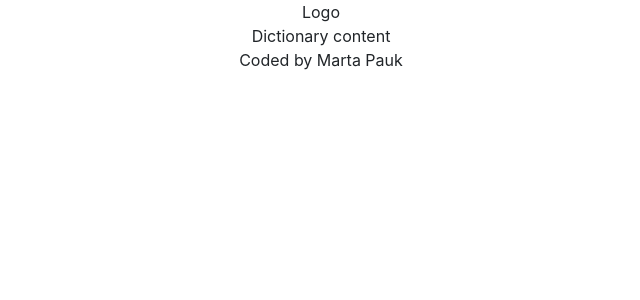
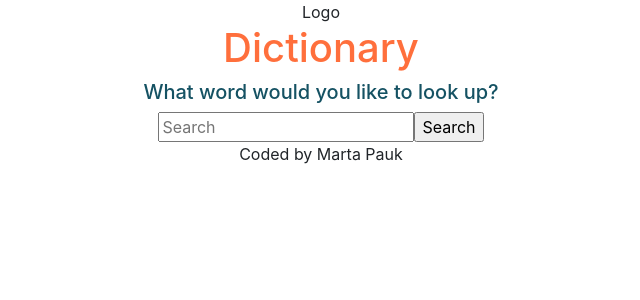
Before and after one commit to marta0220/dictionary-project, a React (Create React App) app: page / in a window 1280 px wide. Shown: the top 300 px of the page, without its empty margins (319-959 px from the left). Built offline with nearby package versions, Linux system fonts and the light colour scheme.

Commit message:
Made search engine

```diff
--- a/package.json
+++ b/package.json
@@ -6,6 +6,7 @@
     "@testing-library/jest-dom": "^5.16.5",
     "@testing-library/react": "^13.3.0",
     "@testing-library/user-event": "^13.5.0",
+    "axios": "^0.27.2",
     "react": "^18.2.0",
     "react-dom": "^18.2.0",
     "react-scripts": "5.0.1",
--- a/src/Dictionary.css
+++ b/src/Dictionary.css
@@ -4,3 +4,14 @@
   --secondary-color: #ff9a3c;
   --accent-color: #ffc93c;
 }
+.Dictionary {
+  color: var(--default-text-color);
+}
+.Dictionary h1 {
+  color: var(--primary-color);
+}
+.Dictionary .word {
+  color: var(--secondary-color);
+  text-align: start;
+  font-size: 45px;
+}
--- a/src/Dictionary.js
+++ b/src/Dictionary.js
@@ -1,6 +1,37 @@
-import React from "react";
+import React, { useState } from "react";
+import axios from "axios";
 import "./Dictionary.css";
 
 export default function Dictionary() {
-  return <div className="Dictionary">Dictionary content</div>;
+  let [keyword, setKeyword] = useState(null);
+  let [data, setData] = useState({});
+  function handleResponse(response) {
+    setData(response.data[0]);
+  }
+  function search(event) {
+    event.preventDefault();
+    let apiUrl = `https://api.dictionaryapi.dev/api/v2/entries/en/${keyword}`;
+    axios.get(apiUrl).then(handleResponse);
+  }
+
+  function handleChangeOfKeyword(event) {
+    setKeyword(event.target.value);
+  }
+
+  return (
+    <div className="Dictionary">
+      <h1>Dictionary</h1>
+      <h5>What word would you like to look up?</h5>
+      <form onSubmit={search}>
+        <input
+          type="search"
+          placeholder="Search"
+          onInput={handleChangeOfKeyword}
+        />
+        <input type="submit" value="Search" />
+      </form>
+      <div className="word">{data.word}</div>
+      <div className="text-muted text-start">{data.phonetic}</div>
+    </div>
+  );
 }
```
Also changed, not shown: 1 other file (tests, documents, lock files or other folders).
